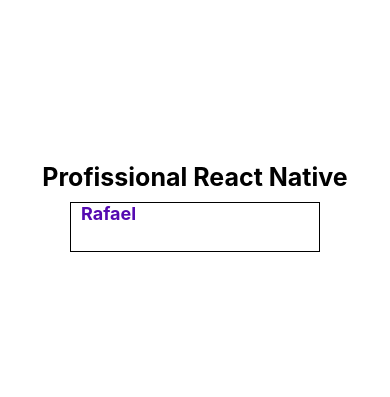
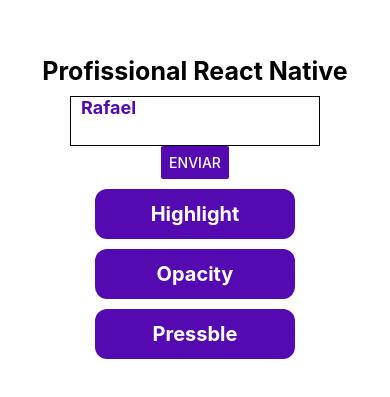
Before and after one commit to samuhmatos/introducaoReactNative, a React Native app: screen / in a window 390 px wide. Shown: the part 215-612 px from the top of the page. Built offline with nearby package versions, Linux system fonts and the light colour scheme.

Commit message:
Bem vindo ao React Native: Button, Touchable e Pressable (Core Component)

```diff
--- a/App.tsx
+++ b/App.tsx
@@ -1,8 +1,14 @@
 import {
+  Alert,
+  Button,
   Image,
+  Platform,
+  Pressable,
   StyleSheet,
   Text,
   TextInput,
+  TouchableHighlight,
+  TouchableOpacity,
   View,
   ViewStyle,
 } from "react-native";
@@ -10,6 +16,11 @@
 export default function App() {
   function changeName(text: string) {
     console.log(text);
+  }
+
+  function onPressButton() {
+    console.log("Pressionou o botão");
+    Alert.alert("Meu primeiro App", Platform.OS);
   }
 
   return (
@@ -41,6 +52,35 @@
           fontSize: 18,
         }}
       />
+
+      <Button color={"#550ab1"} title="Enviar" onPress={onPressButton} />
+
+      <TouchableHighlight
+        onPressIn={() => console.log("onPressIn")}
+        underlayColor={"#550ab1"}
+        onPress={() => console.log("Highlight")}
+        style={styles.button}
+      >
+        <Text style={styles.buttonTitle}>Highlight</Text>
+      </TouchableHighlight>
+
+      <TouchableOpacity
+        onPressOut={() => console.log("onPressOut")}
+        activeOpacity={0.7}
+        onPress={() => console.log("Opacity")}
+        style={styles.button}
+      >
+        <Text style={styles.buttonTitle}>Opacity</Text>
+      </TouchableOpacity>
+
+      <Pressable
+        delayLongPress={1000}
+        onLongPress={() => console.log("onLongPress")}
+        onPress={() => console.log("Pressble")}
+        style={styles.button}
+      >
+        <Text style={styles.buttonTitle}>Pressble</Text>
+      </Pressable>
     </View>
   );
 }
@@ -52,4 +92,18 @@
     alignItems: "center",
     justifyContent: "center",
   },
+  button: {
+    height: 50,
+    width: 200,
+    backgroundColor: "#550ab1",
+    borderRadius: 12,
+    justifyContent: "center",
+    alignItems: "center",
+    marginTop: 10,
+  },
+  buttonTitle: {
+    color: "white",
+    fontSize: 20,
+    fontWeight: "bold",
+  },
 });
```
